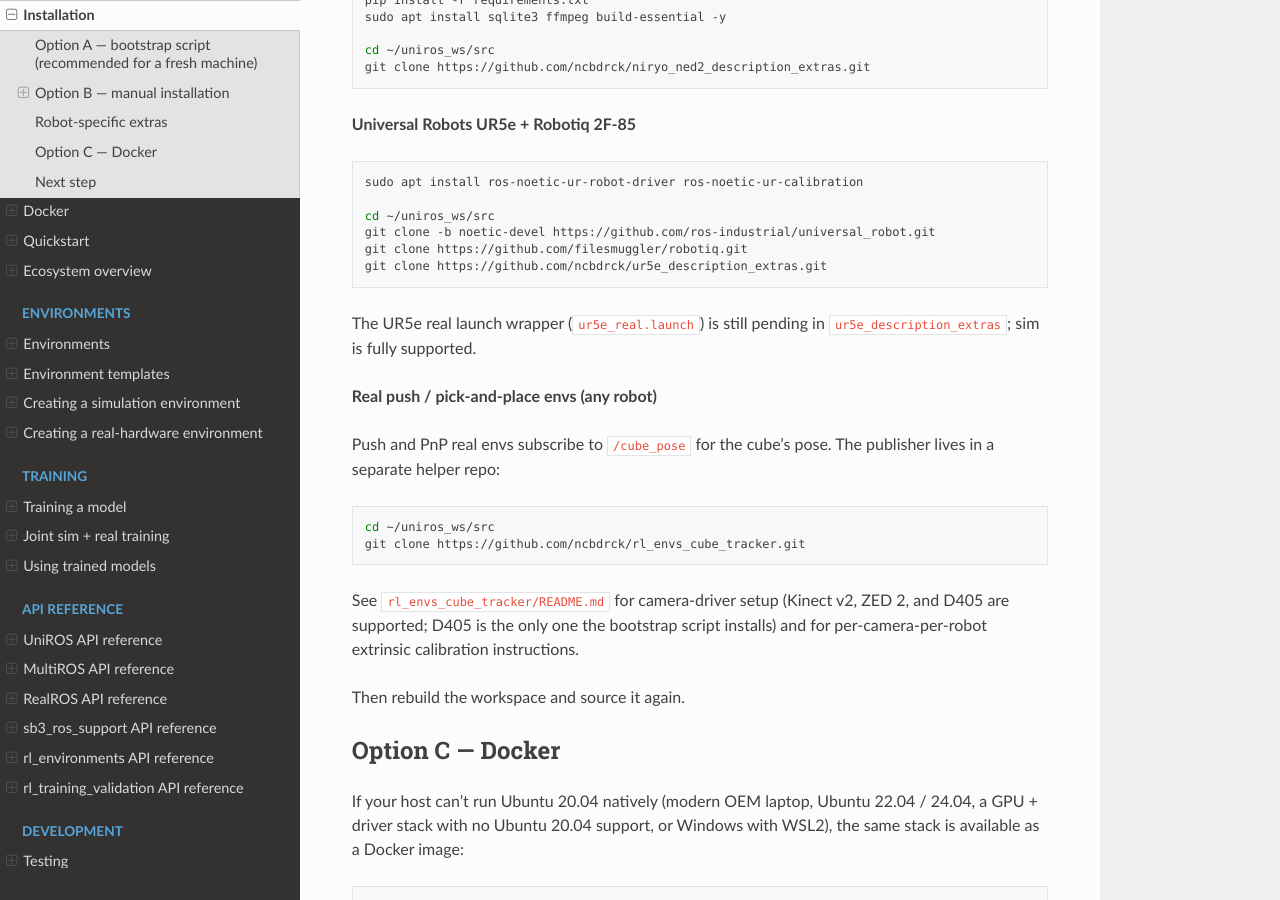
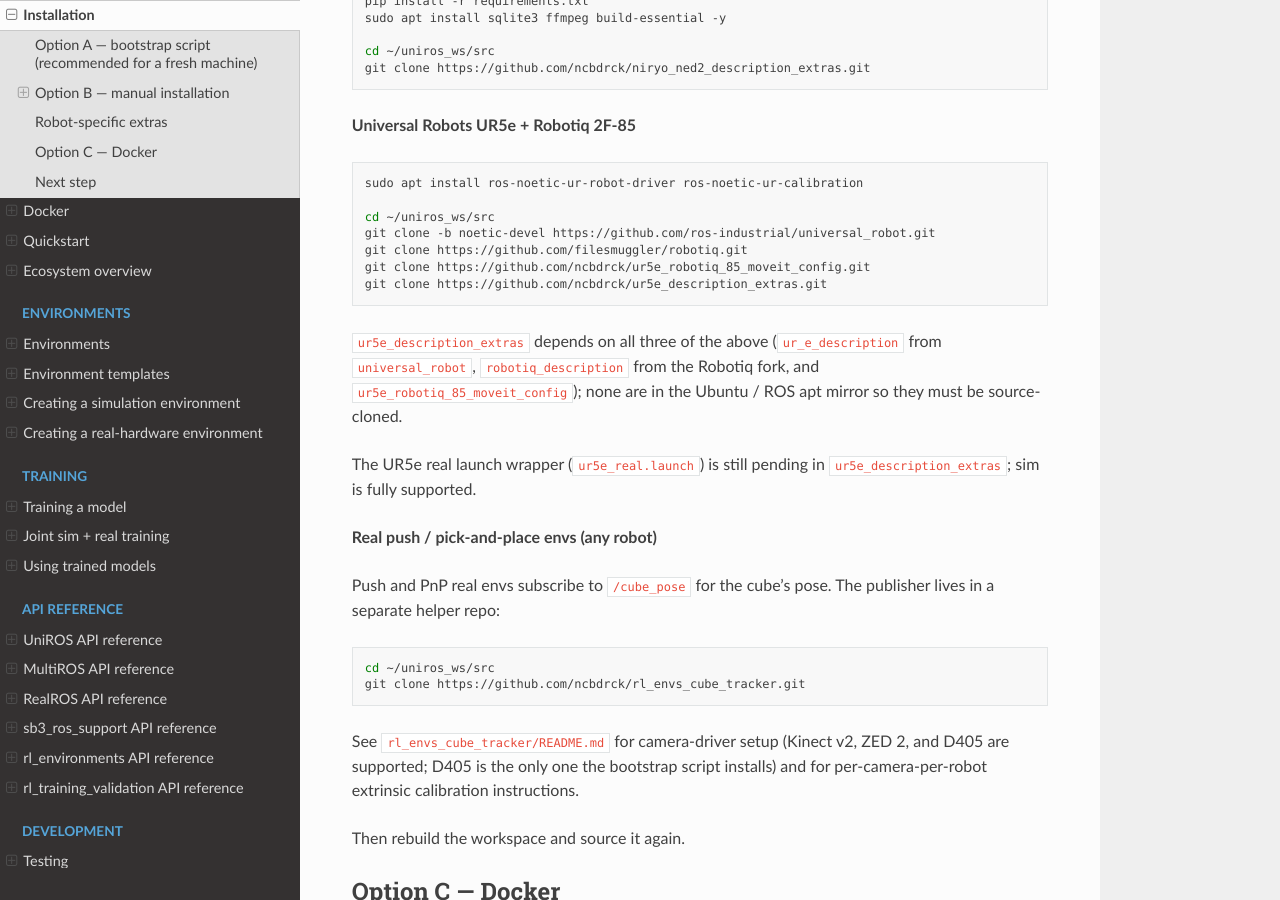
Before and after one commit to ncbdrck/UniROS, a Sphinx documentation site: the page built from docs/guides/install.rst, in a window 1280 px wide and 900 px high, scrolled down 4952 px. Built offline with Sphinx 7.4.7 and the Read the Docs theme 3.1.0, drawn with Linux system fonts in a browser that asks for light colours; some of the changed text lies outside the part shown.

Commit message:
installer + docs: clone ncbdrck/ur5e_robotiq_85_moveit_config
ur5e_description_extras declares a hard run-time dependency on
ur5e_robotiq_85_moveit_config (its launch files include the
moveit_config's move_group.launch). The package was previously
only present in the author's local workspace, leaving a real install
gap for anyone running install_uniros_stack.sh or the Docker image.

Published the moveit_config as github.com/ncbdrck/ur5e_robotiq_85_moveit_config.
The installer now clones it alongside universal_robot and robotiq
in the UR5e vendor-package step. Docker picks it up automatically
since the image is built by the same installer.

docs/guides/install.rst: list ur5e_robotiq_85_moveit_config in both
the bootstrap component summary and the manual UR5e install block.

```diff
--- a/docs/guides/install.rst
+++ b/docs/guides/install.rst
@@ -69,7 +69,8 @@
   plus the shared ``common-sensors``.
 * Robot vendor packages: Interbotix (RX200 + VX300S), Niryo Ned2
   (``ned_ros``), Universal Robots (``universal_robot`` +
-  ``ur_robot_driver`` + ``ur_calibration``), and the
+  ``ur_robot_driver`` + ``ur_calibration`` +
+  ``ur5e_robotiq_85_moveit_config``), and the
   ``filesmuggler/robotiq`` driver for the UR5e gripper.
 * ``rl_envs_cube_tracker`` — the AprilTag-based ``/cube_pose``
   publisher used by real push and pick-and-place envs.
@@ -289,7 +290,13 @@
    cd ~/uniros_ws/src
    git clone -b noetic-devel https://github.com/ros-industrial/universal_robot.git
    git clone https://github.com/filesmuggler/robotiq.git
+   git clone https://github.com/ncbdrck/ur5e_robotiq_85_moveit_config.git
    git clone https://github.com/ncbdrck/ur5e_description_extras.git
+
+``ur5e_description_extras`` depends on all three of the above
+(``ur_e_description`` from ``universal_robot``, ``robotiq_description``
+from the Robotiq fork, and ``ur5e_robotiq_85_moveit_config``); none
+are in the Ubuntu / ROS apt mirror so they must be source-cloned.
 
 The UR5e real launch wrapper (``ur5e_real.launch``) is still pending
 in ``ur5e_description_extras``; sim is fully supported.
```
Also changed, not shown: 1 other file.
